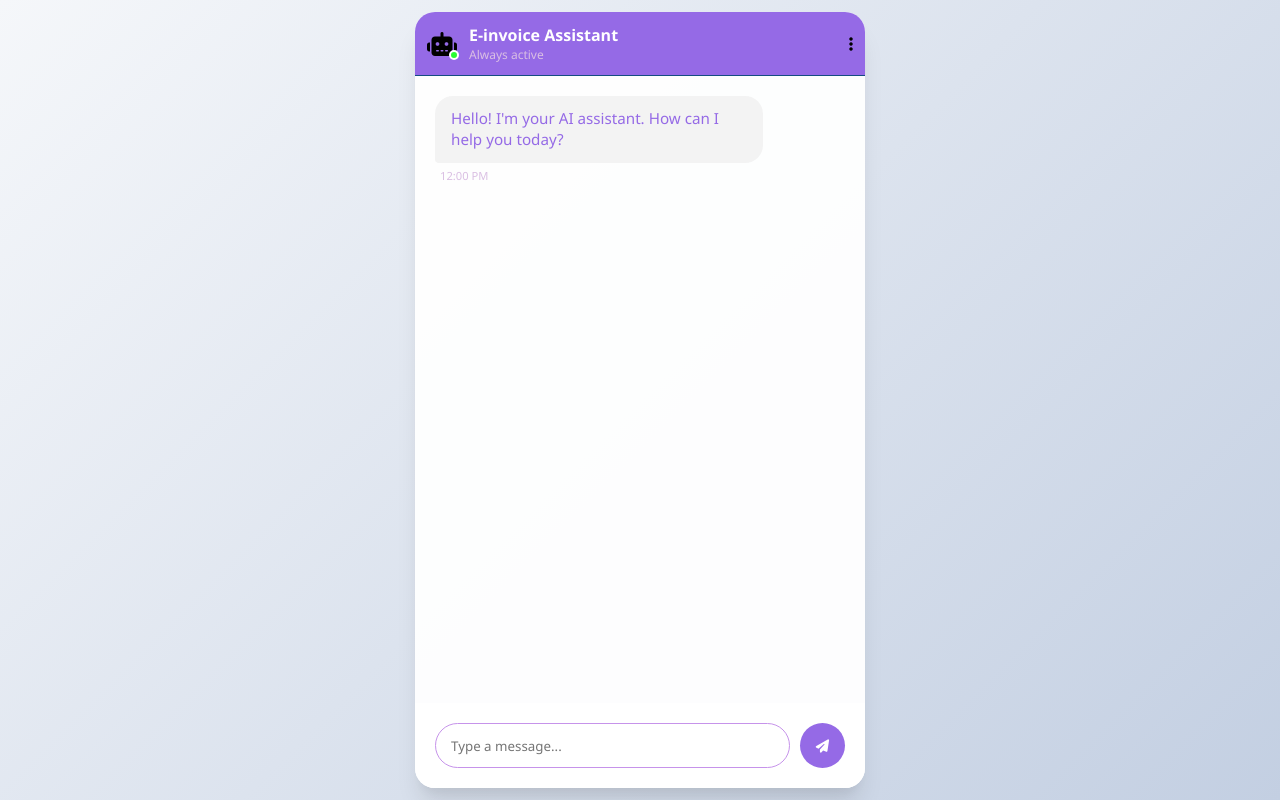
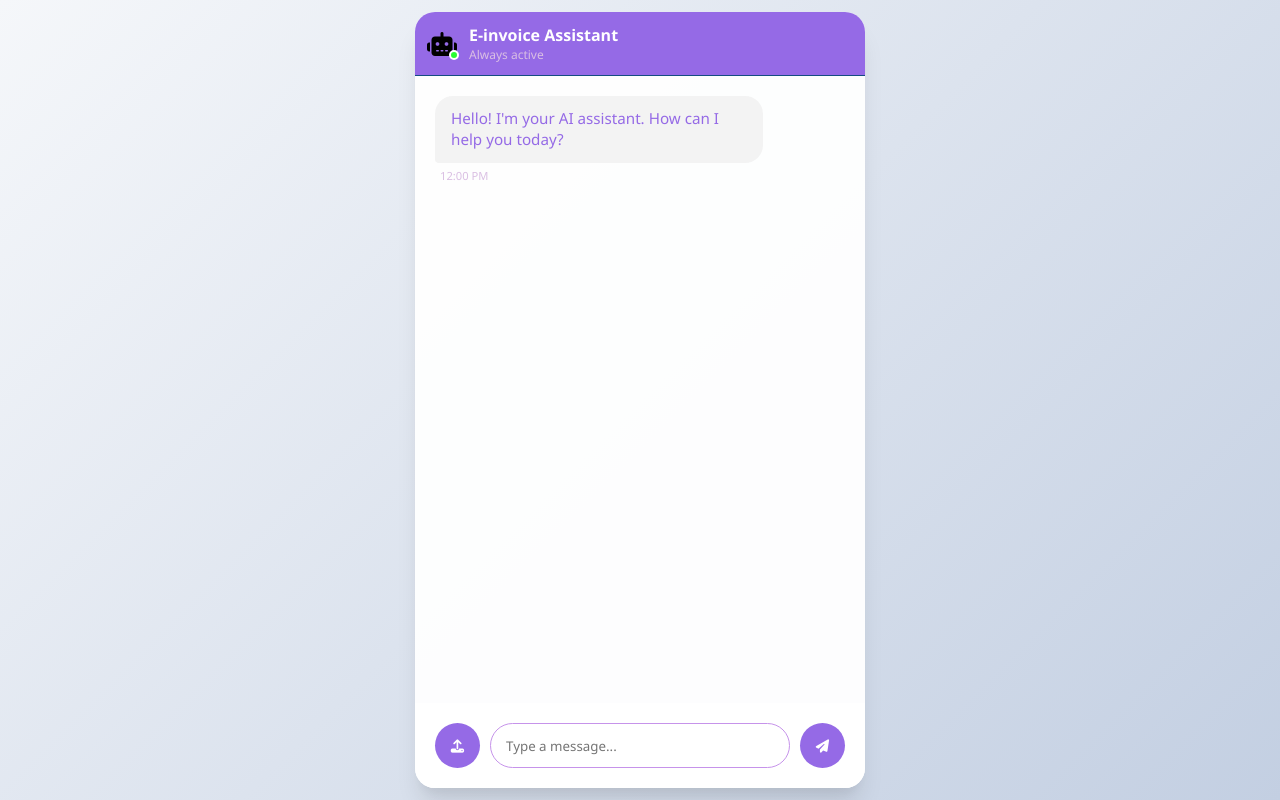
Before and after one commit to WongMJ820/XXX, a Flask app: page / in a window 1280 px wide. Run offline with Flask 3, Linux system fonts and the light colour scheme.

Commit message:
add icons

```diff
--- a/static/css/style.css
+++ b/static/css/style.css
@@ -58,7 +58,7 @@ body {
 
 .avatar img {
     width: 35px;
-    height: 35px;
+    height: 10px;
     border-radius: 50%;
 }
 
--- a/templates/index.html
+++ b/templates/index.html
@@ -22,9 +22,7 @@
                     <p>Always active</p>
                 </div>
             </div>
-            <div class="header-actions">
-                <i class="fas fa-ellipsis-v"></i>
-            </div>
+
         </div>
 
         <!-- Messages Area -->
@@ -43,6 +41,9 @@
 
         <!-- Input Area-->
         <form class="chat-input" id="chat-form">
+            <button type="upload">
+                <i class="fa-solid fa-upload"></i>
+            </button>
             <input type="text" id="user-input" placeholder="Type a message..." autocomplete="off">
             <button type="submit">
                 <i class="fas fa-paper-plane"></i>
```
